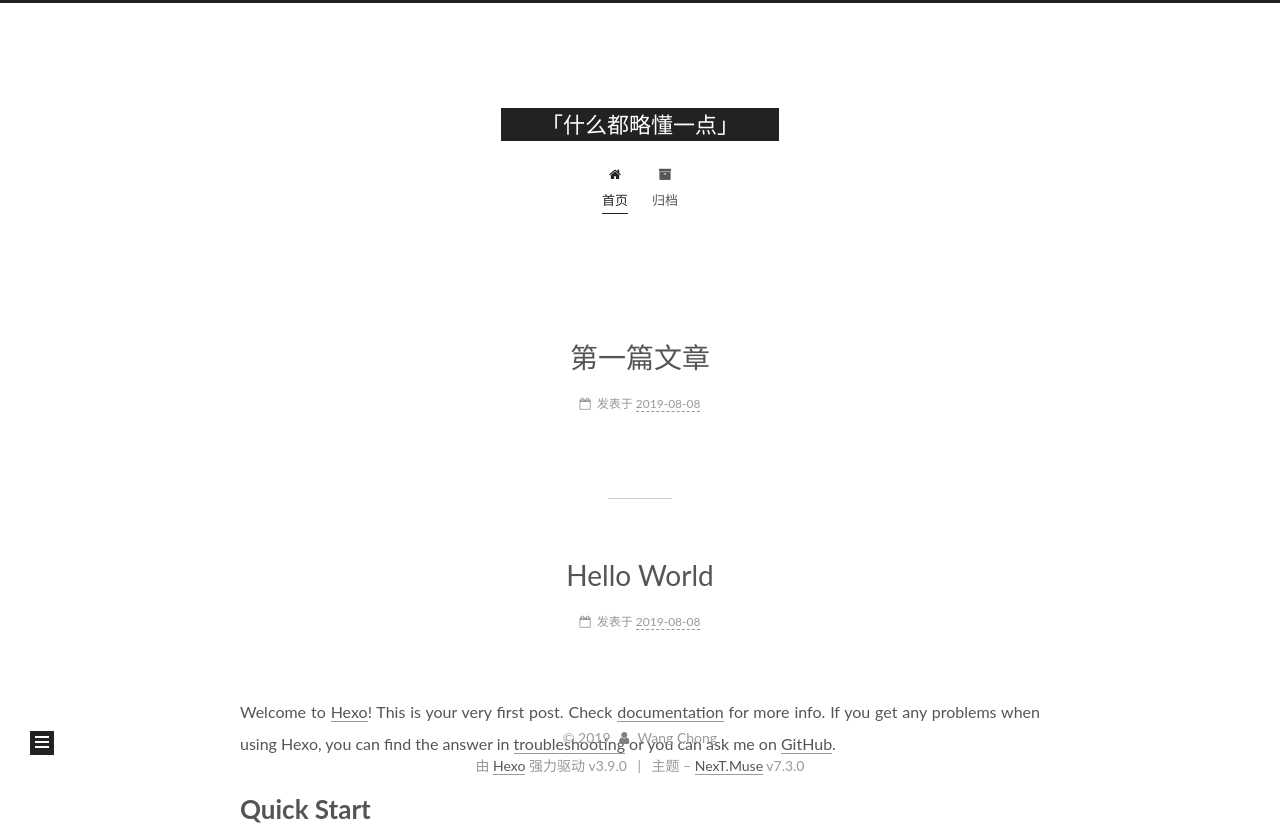
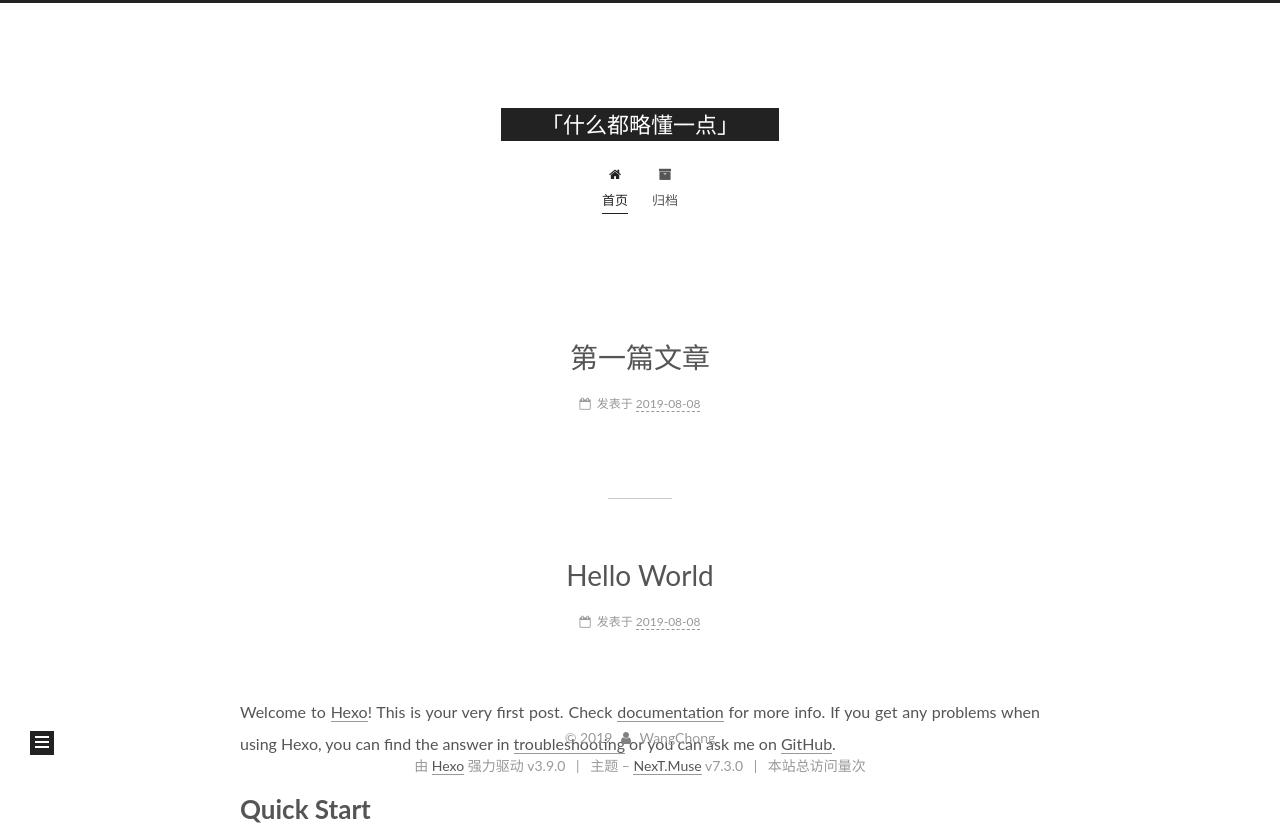
Before and after one commit to wangchong003/wangchong2019.github.io, a plain HTML site: page index.html in a window 1280 px wide. Shown: the top 832 px of the page. Drawn offline with Linux system fonts and the light colour scheme; some packages are replaced by stand-ins of ours; a script that the page names is missing.

Commit message:
Site updated: 2019-08-08 22:15:55

```diff
--- a/css/main.css
+++ b/css/main.css
@@ -1663,7 +1663,7 @@ pre .javascript .function {
 }
 .links-of-author a::before,
 .links-of-author span.exturl::before {
-  background: #9aff86;
+  background: #c6ed17;
   border-radius: 50%;
   content: ' ';
   display: inline-block;
--- a/index.html
+++ b/index.html
@@ -193,7 +193,7 @@
     <link itemprop="mainEntityOfPage" href="http://yoursite.com/2019/08/08/第一篇文章/">
 
     <span hidden itemprop="author" itemscope itemtype="http://schema.org/Person">
-      <meta itemprop="name" content="Wang Chong">
+      <meta itemprop="name" content="WangChong">
       <meta itemprop="description" content="">
       <meta itemprop="image" content="/images/avatar.gif">
     </span>
@@ -268,7 +268,7 @@
     <link itemprop="mainEntityOfPage" href="http://yoursite.com/2019/08/08/hello-world/">
 
     <span hidden itemprop="author" itemscope itemtype="http://schema.org/Person">
-      <meta itemprop="name" content="Wang Chong">
+      <meta itemprop="name" content="WangChong">
       <meta itemprop="description" content="">
       <meta itemprop="image" content="/images/avatar.gif">
     </span>
@@ -372,7 +372,7 @@
         <div class="site-overview">
 
           <div class="site-author motion-element" itemprop="author" itemscope itemtype="http://schema.org/Person">
-  <p class="site-author-name" itemprop="name">Wang Chong</p>
+  <p class="site-author-name" itemprop="name">WangChong</p>
   <div class="site-description motion-element" itemprop="description"></div>
 </div>
   <nav class="site-state motion-element">
@@ -406,12 +406,16 @@
   <span class="with-love" id="animate">
     <i class="fa fa-user"></i>
   </span>
-  <span class="author" itemprop="copyrightHolder">Wang Chong</span>
+  <span class="author" itemprop="copyrightHolder">WangChong</span>
 </div>
   <div class="powered-by">由 <a href="https://hexo.io" class="theme-link" rel="noopener" target="_blank">Hexo</a> 强力驱动 v3.9.0</div>
   <span class="post-meta-divider">|</span>
   <div class="theme-info">主题 – <a href="https://theme-next.org" class="theme-link" rel="noopener" target="_blank">NexT.Muse</a> v7.3.0</div>
-
+<span class="post-meta-divider">|</span>
+<span id="busuanzi_container_site_pv">
+    本站总访问量<span id="busuanzi_value_site_pv"></span>次
+</span>
+<script async src="//busuanzi.ibruce.info/busuanzi/2.3/busuanzi.pure.mini.js"></script>
 
 
 
```
Also changed, not shown: 2019/08/08/hello-world/index.html (+8 -4 lines), 2019/08/08/第一篇文章/index.html (+8 -4 lines), archives/2019/08/index.html (+7 -3 lines), archives/2019/index.html (+7 -3 lines), archives/index.html (+7 -3 lines), firstPage/index.html (+7 -3 lines).
